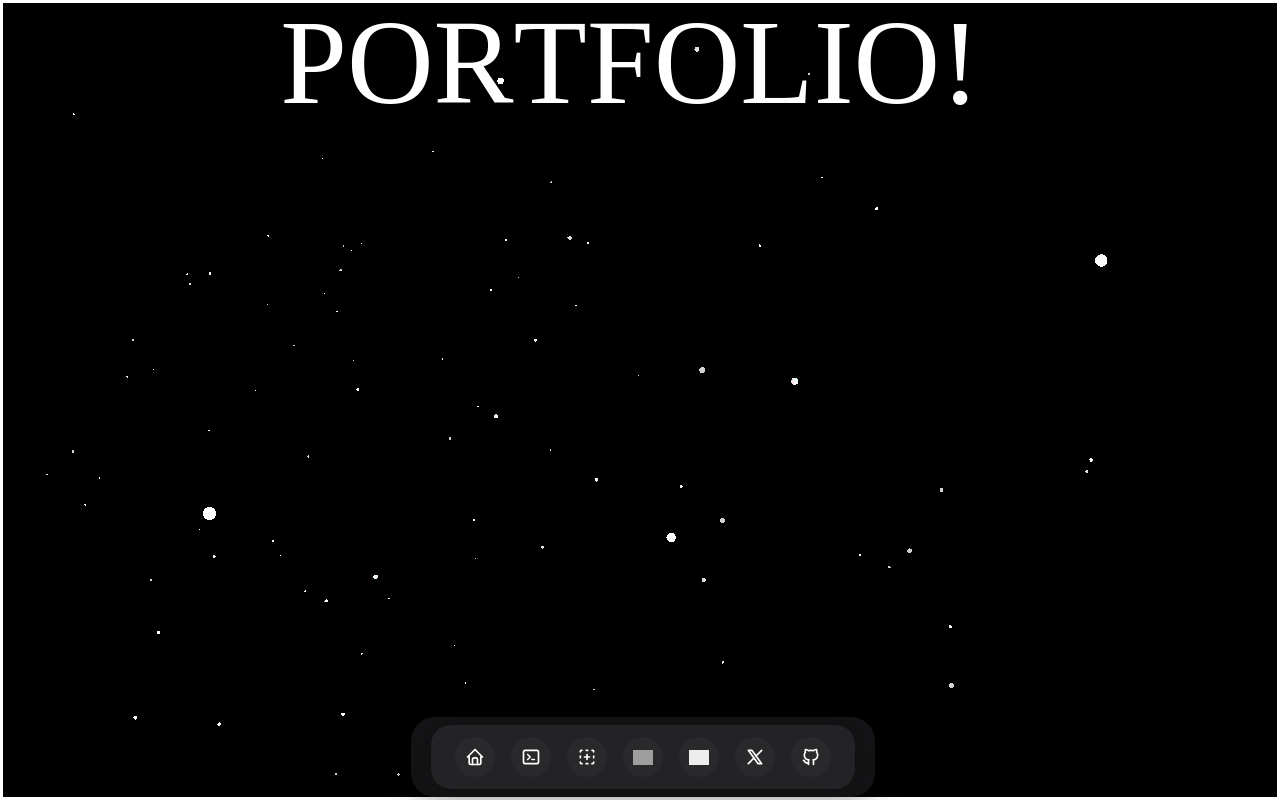
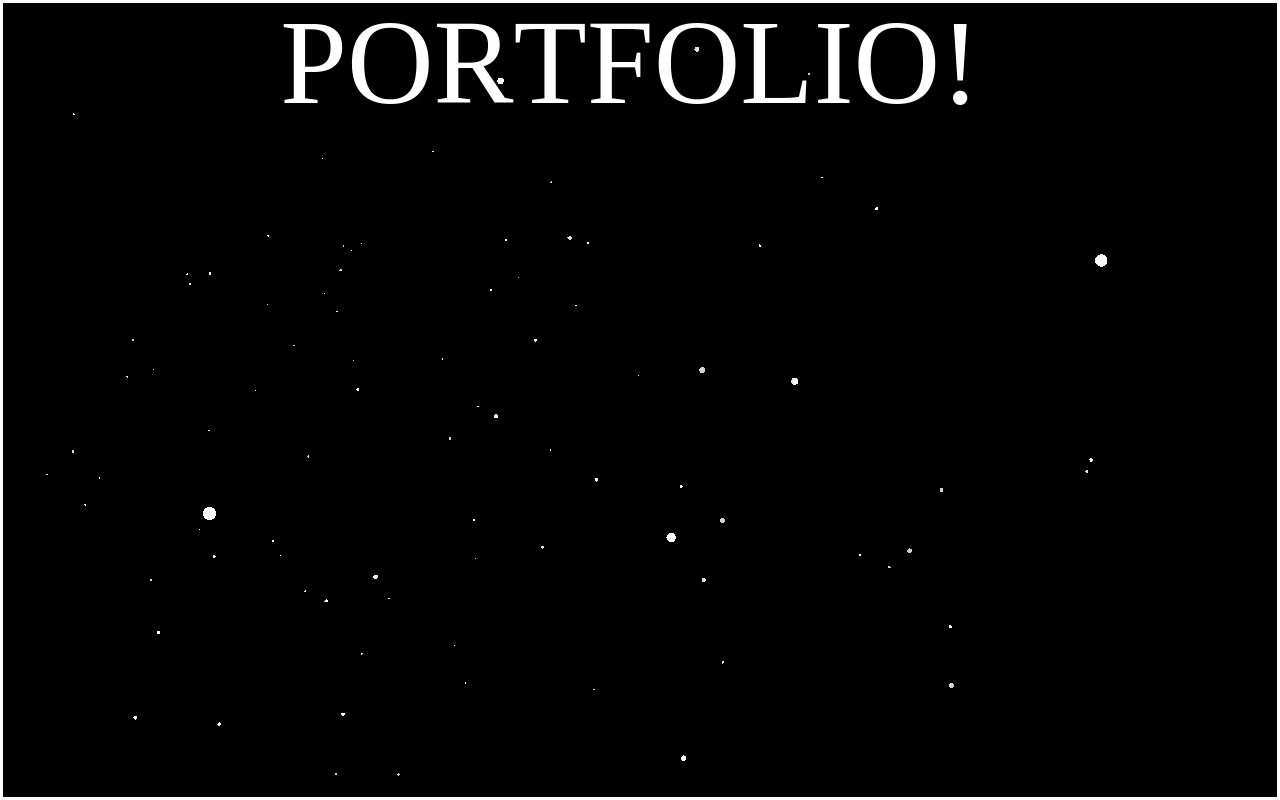
Before and after one commit to vidanttt/netflix-portfolio, a Next.js app: page /creator in a window 1280 px wide. Built offline with nearby package versions, Linux system fonts and the light colour scheme; grey boxes are pictures that could not be loaded; a web font is replaced by a local one.

Commit message:
fix: remove FloatingDockDemo to resolve Next.js page export error

```diff
--- a/app/creator/page.tsx
+++ b/app/creator/page.tsx
@@ -16,7 +16,7 @@ import TextPressure from "@/app/TextPressure/TextPressure";
 
 
 
-export function FloatingDockDemo() {
+function FloatingDockDemo() {
   const links = [
     {
       title: "ME",
@@ -143,7 +143,7 @@ export default function Home() {
         alphaParticles={false}
         disableRotation={false}
       />
-      <FloatingDockDemo />
+  {/* <FloatingDockDemo /> removed to fix Next.js page export error */}
 <div
   style={{
     position: 'absolute',
```
